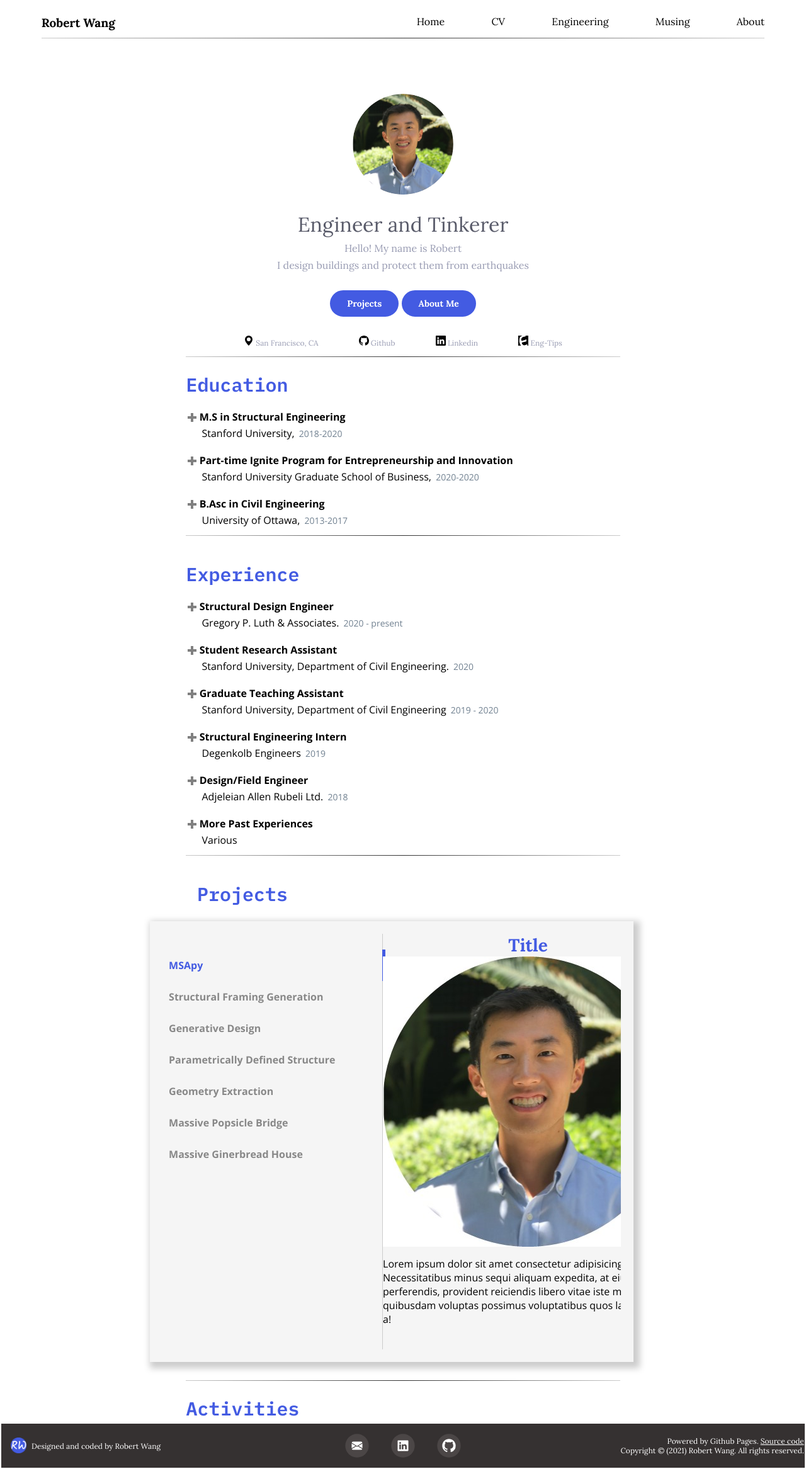
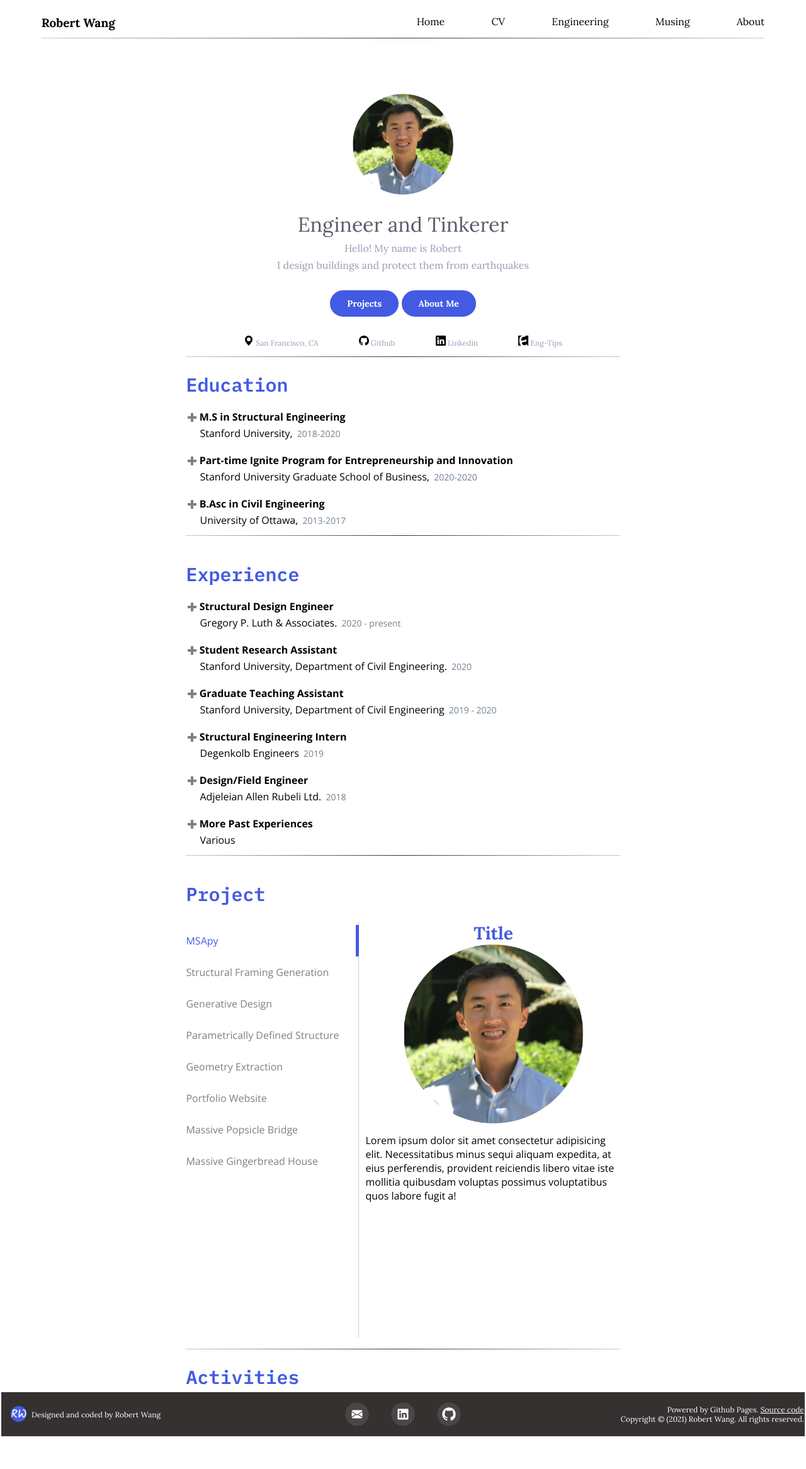
Before and after one commit to wcfrobert/wcfrobert.github.io, a Jekyll site: the page index.html, which Jekyll copies as it is, in a window 1280 px wide. Shown: the whole page at 63% size. Built offline with Jekyll 4.4.1, drawn with Linux system fonts in a browser that asks for light colours; after the commit the page ends 2283 px from its top, so only the background shows below that.

Commit message:
project viewer v2

```diff
--- a/assets/css/style.css
+++ b/assets/css/style.css
@@ -14,6 +14,10 @@ Second Color Grey: :rgb(88, 90, 105)
 GENERAL STYLE
 ############################################
 */
+html {
+	scroll-behavior: smooth;
+}
+
 * {
 	box-sizing: border-box;
 }
@@ -282,7 +286,7 @@ PART 3: BODY STYLES - Education and Work
 
 .resume-content .uni-company {
 	max-height: 25px;
-	margin-left: 25px;
+	margin-left: 22px;
 	margin-top: 3px;
 	margin-bottom: 5px;
 }
@@ -375,27 +379,27 @@ PART 3: BODY STYLES - Education and Work
 	text-align: center;
 	font-size: 28px;
 	font-weight: bold;
-	font-family: lora, serif;
+	font-family: "lora", serif;
 }
 
 .resume-content .tabs {
 	position:absolute;
 	margin:auto;
-  	width:60%;
+  	width:54%;
   	height:700px;
-  	padding:20px 20px;
-  	background:#f5f5f5;
-  	box-shadow:5px 5px 10px 5px #ccc;
-  	overflow:hidden;
+  	padding:20px 0px;
+	overflow: hidden;
+
 }
 
 .resume-content .tabs .tab-header {
 	float:left;
-	width:350px;
+	width:275px;
 	height:100%;
 	border-right:1px solid #ccc;
-	padding: 25px 0px;
-	font-weight: bold;
+	padding: 5px 0px;
+	font-weight: bold1;
+	font-family: 'Open Sans', sans-serif;
 }
 
 
@@ -403,29 +407,30 @@ PART 3: BODY STYLES - Education and Work
 	height:50px;
 	line-height:50px;
 	font-size:16px;
-	font-weight:600;
-	color:#888;
+	color:grey;
 	cursor:pointer;
-	padding-left:10px;
+}
+.resume-content .tabs .tab-header > div:hover,
+.resume-content .tabs .tab-header > div.active-tab {
+  color:rgb(67, 91, 226);
 }
 
-.resume-content .tabs .tab-header > div:hover,
-.resume-content .tabs .tab-header > div.active-tab {
-  color:rgb(67, 91, 226)
 
-}
 
 .resume-content .tabs .tab-content {
-	margin: auto;
-	max-width: 64%;
-	position:relative;
-	height:100%;
-	overflow:hidden;
+	max-width:69%;
+	padding-left: 10px;
+	padding-right: 10px;
+	position: relative;
+	height: 100%;
+	overflow: hidden;
   }
 .resume-content .tabs .tab-content img {
 	display: block;
 	margin-right: auto;
 	margin-left: auto;
+	height: auto;
+	max-width: 70%;
 }
 
 
@@ -433,7 +438,7 @@ PART 3: BODY STYLES - Education and Work
 
 .resume-content .tabs .tab-content > div {
 	position:absolute;
-	bottom:200%;
+	top:200%;
   	transition:all 500ms ease-in-out;
 }
 .resume-content .tabs .tab-content > div.active-tab {
@@ -444,8 +449,8 @@ PART 3: BODY STYLES - Education and Work
 	width:5px;
 	height:50px;
 	background:rgb(67, 91, 226);
-	left:369px;
-	top:45px;
+	left:270px;
+	top:25px;
 	transition:all 500ms ease-in-out;
   }
 
--- a/assets/js/custom.js
+++ b/assets/js/custom.js
@@ -13,7 +13,7 @@ for(let i=0;i<tabPanes.length;i++){
         tabPanes[i].classList.add("active-tab");
 
         // change tab indicator position based on index of pane clicked
-        _class("tab-indicator")[0].style.top = `calc(45px + ${i*50}px)`;
+        _class("tab-indicator")[0].style.top = `calc(25px + ${i*50}px)`;
 
         // swap active for tab content as well
         _class("tab-content")[0].getElementsByClassName("active-tab")[0].classList.remove("active-tab");
--- a/index.html
+++ b/index.html
@@ -228,19 +228,22 @@
 
 
 
-    <section class='resume-content' style="height:800px; width:70%;" id="my-projects">
-      <h1 style="position:relative; margin-left: 75px; margin-bottom: 20px;">Projects</h1>
+    <section class='resume-content' style="height:750px;" id="my-projects">
+      <h1>Project</h1>
       <br>
+      <div style="position:relative;"></div>
+
+
       <div class="tabs">
-
         <div class="tab-header">
           <div class="active-tab">MSApy</div>
           <div>Structural Framing Generation</div>
           <div>Generative Design</div>
           <div>Parametrically Defined Structure</div>
           <div>Geometry Extraction</div>
+          <div>Portfolio Website</div>
           <div>Massive Popsicle Bridge</div>
-          <div>Massive Ginerbread House</div>
+          <div>Massive Gingerbread House</div>
         </div>
 
         <div class="tab-indicator"></div>
@@ -284,6 +287,13 @@
           <div>
             <div class="project-title">Title</div>
             <img src="assets/img/linkedin.png" alt="animated-gif">
+            <p>Lorem ipsum dolor sit amet consectetur adipisicing elit. Necessitatibus minus sequi aliquam expedita, at eius perferendis, provident reiciendis
+              libero vitae iste mollitia quibusdam voluptas possimus voluptatibus quos labore fugit a!</p>
+          </div>
+
+          <div>
+            <div class="project-title">Title</div>
+            <img src="assets/img/profile-pic.jpg" alt="animated-gif">
             <p>Lorem ipsum dolor sit amet consectetur adipisicing elit. Necessitatibus minus sequi aliquam expedita, at eius perferendis, provident reiciendis
               libero vitae iste mollitia quibusdam voluptas possimus voluptatibus quos labore fugit a!</p>
           </div>
```
